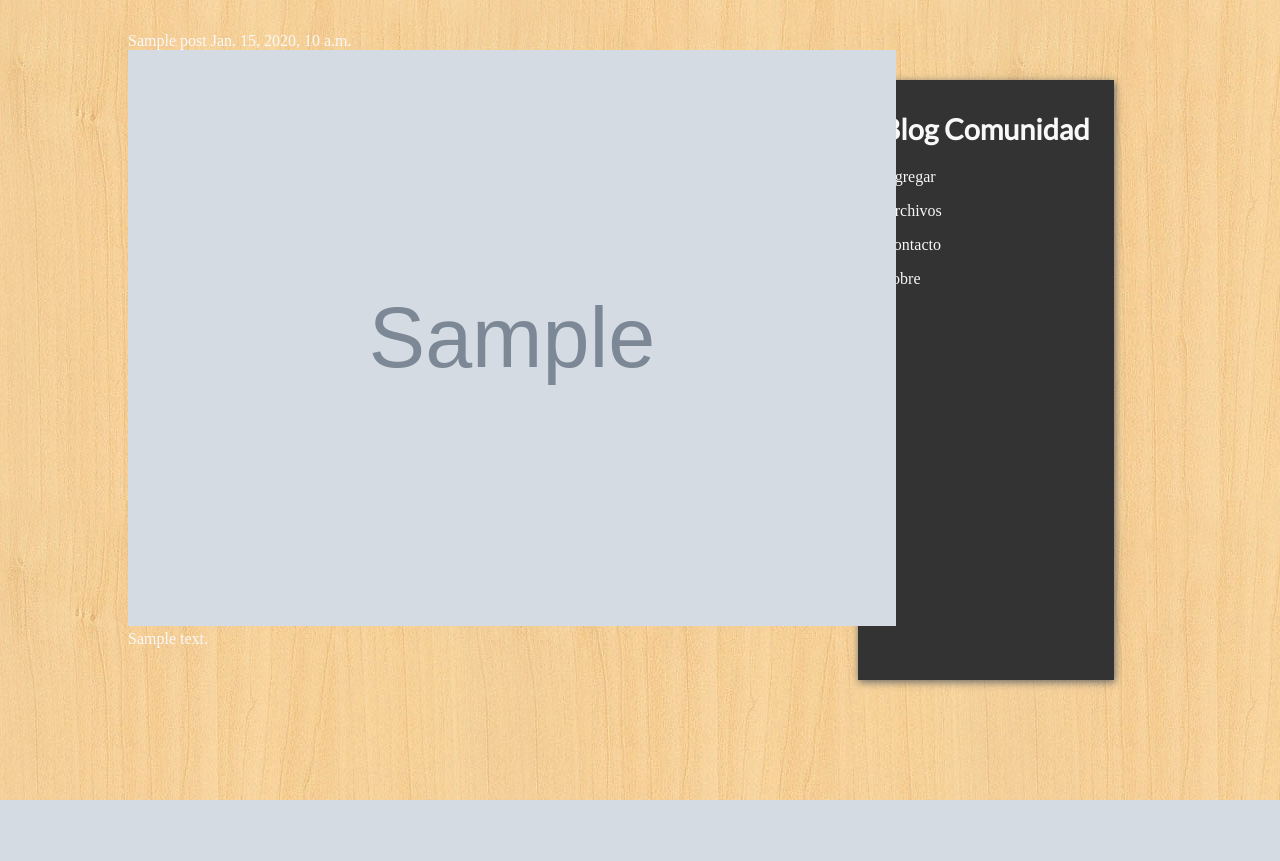
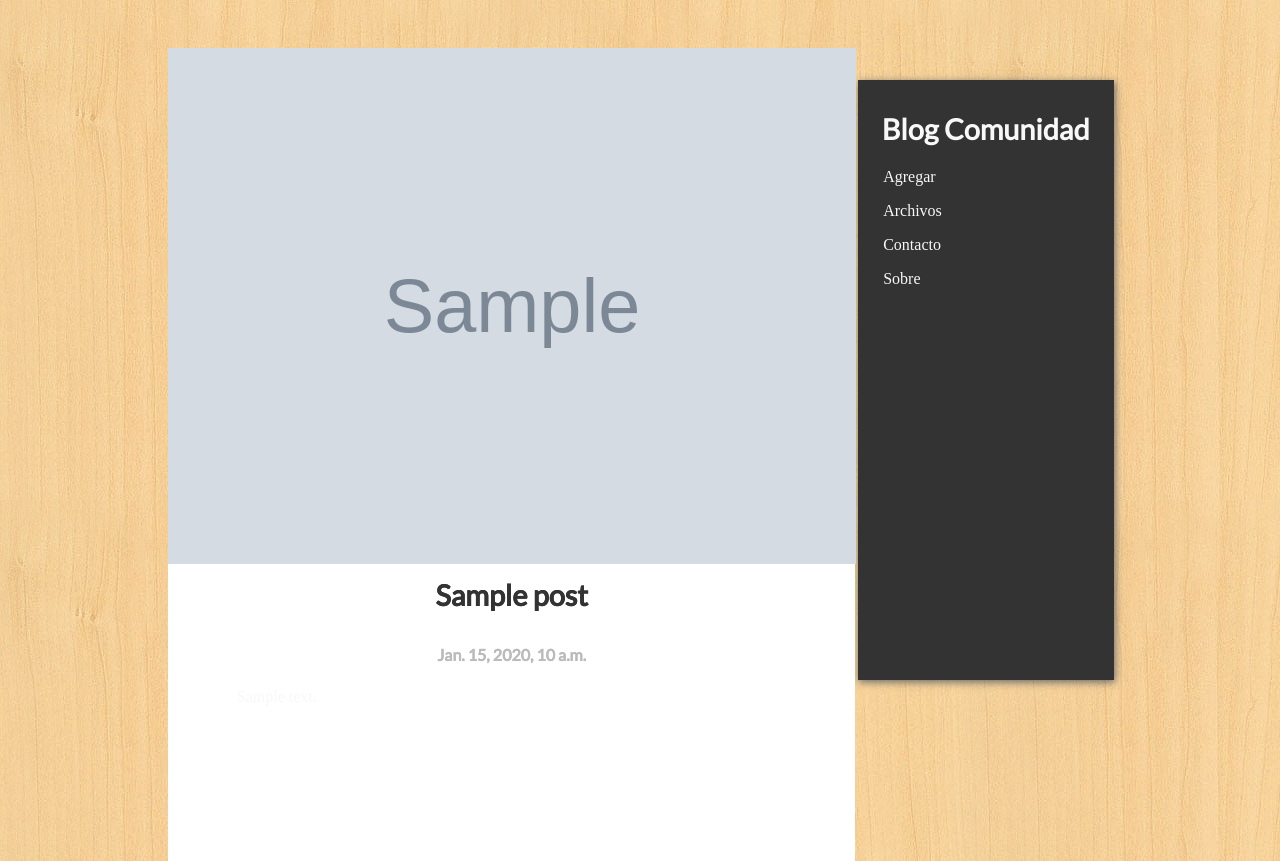
Before and after one commit to josedeweb/blogcomunidad, a Django app: a page that uses blog/templates/post.html in a window 1280 px wide. Before the commit the page ends 800 px from the top, so only its background shows below. Run offline with Django 3.2, Linux system fonts and the light colour scheme; tables that the repository leaves empty hold one stand-in row (values such as "Sample post"); grey boxes marked "Sample" are stand-in pictures; some web fonts are replaced.

Commit message:
Post con estilos

```diff
--- a/blog/templates/post.html
+++ b/blog/templates/post.html
@@ -1,9 +1,13 @@
 {% extends 'base.html' %}
 {% block content %}
     {% for Post in post %}
-        {{ Post.title }}
-        {{ Post.created }}
-        <img src="{{ MEDIA_URL }}{{ Post.img }}">
-        {{ Post.content }}
+       	<figure>
+       		 <img src="{{ MEDIA_URL }}{{ Post.img }}">
+       	</figure>
+        <section class="content">
+        	<h2>{{ Post.title }}</h2>
+	       	<h3> {{ Post.created }}</h3>
+	        <p>{{ Post.content }}</p>
+        </section>
     {% endfor %}
 {% endblock %}
--- a/static/css/styles.css
+++ b/static/css/styles.css
@@ -27,7 +27,7 @@ header {
 }
 
 h1, h2 {
-	color: #f8f8f8;
+	color: #F8F8F8;
 	font-family: 'Lato', serif;
 	font-size: 1.8em;
 	line-height: 40px;
```
